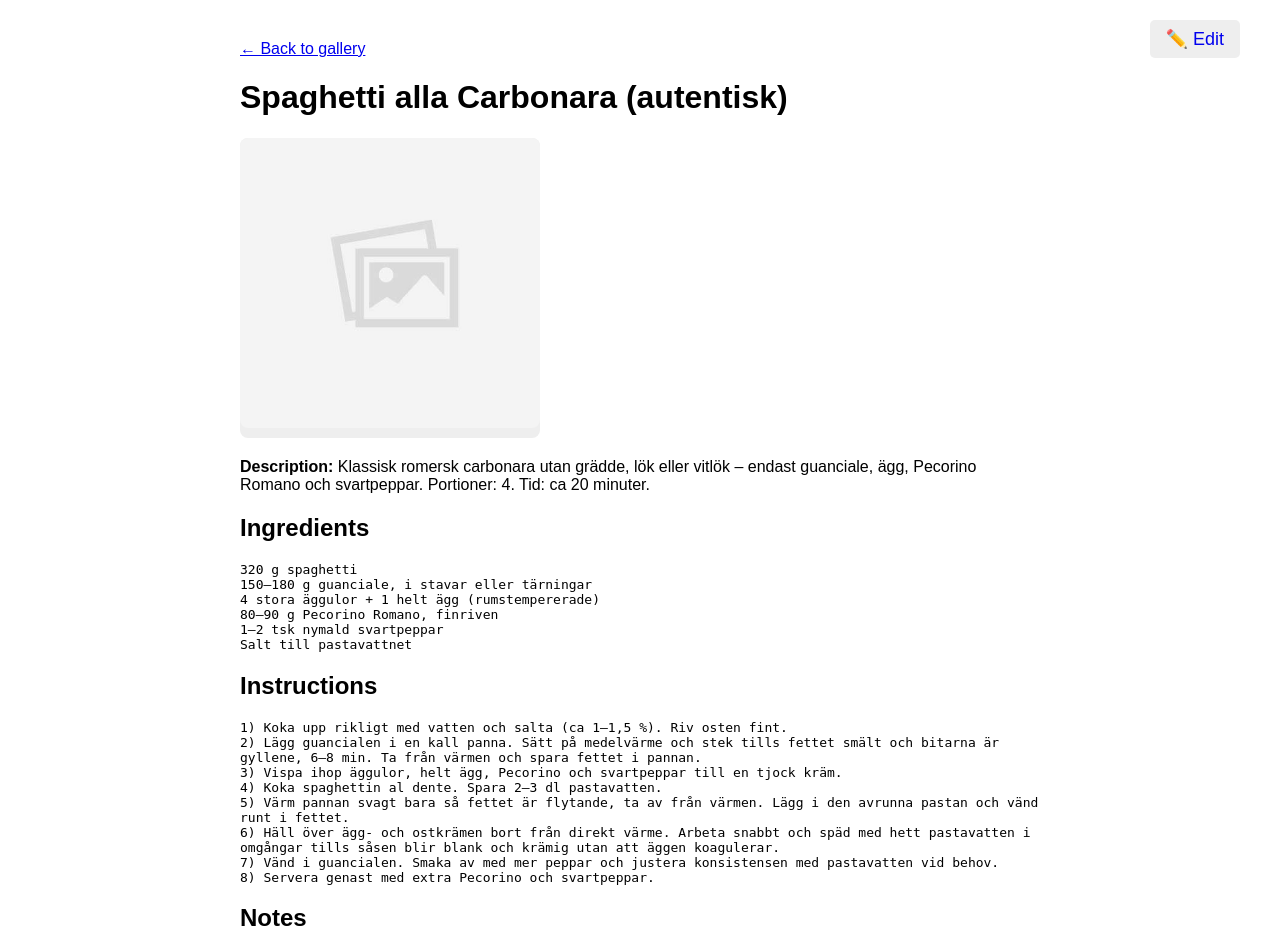
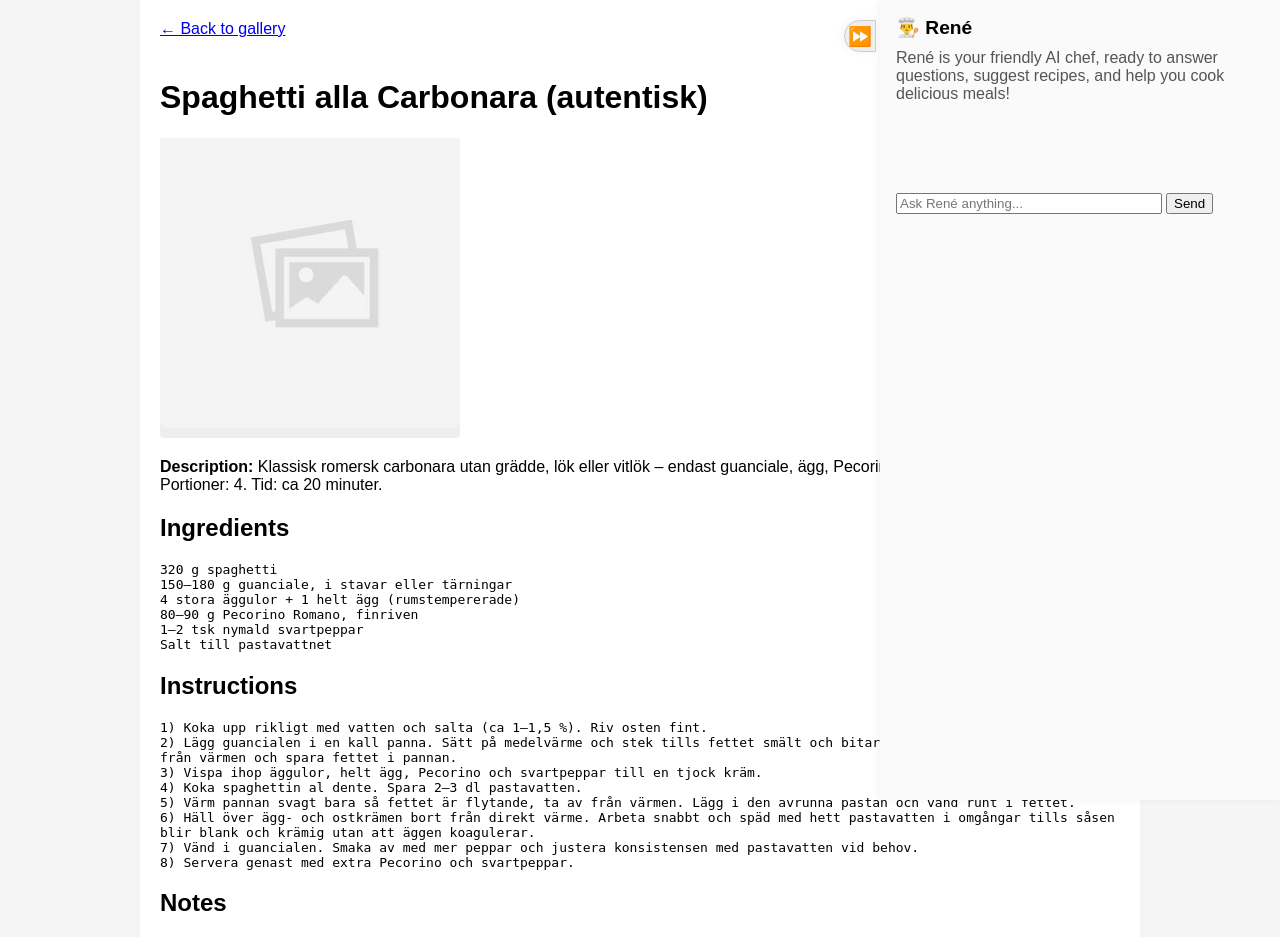
Before and after one commit to stranger-nils/recipe-db, a Flask app: page /recipe/2 in a window 1280 px wide. Shown: the top 937 px of the page. Run offline with Flask 3, Linux system fonts and the light colour scheme; data comes from the database, SQL or seed files in the repository; both versions use the stored data as it was after the commit.

Commit message:
front end fixes and updated AI chat

```diff
--- a/app.py
+++ b/app.py
@@ -72,36 +72,56 @@ def sql_sandbox():
 
 @app.route('/chat', methods=['POST'])
 def chat():
-    user_input = request.form['message']
+    user_input = request.form['message'].strip()
+
+    # System prompt with persona + strict recipe format contract
+    SYSTEM_PROMPT = (
+        "You are René, an AI sous chef. "
+        "Your role is to support the user (the head chef) with professional, accurate, and encouraging culinary help. "
+        "Be concise by default; expand with steps or deeper detail when asked. "
+        "Offer small, thoughtful improvements (seasoning, technique, presentation) without being bossy. "
+        "Use a warm, confident tone; light culinary metaphors are okay. End with a supportive note when it fits.\n\n"
+        "RECIPE OUTPUT CONTRACT (IMPORTANT):\n"
+        "- If the user asks for a recipe, a variation of a recipe, or a full method for a dish, "
+        "you MUST output exactly two sections with these exact headings:\n"
+        "Ingredients:\n"
+        "Instructions:\n"
+        "- Under 'Ingredients:', list one ingredient per line in the form: "
+        "\"<amount> <unit> <ingredient>\" (no bullets). Examples: \"200 g spaghetti\", \"1 tbsp olive oil\". "
+        "If unit is not applicable, omit it: \"1 lemon\".\n"
+        "- Under 'Instructions:', provide a numbered method using Arabic numerals, like:\n"
+        "1. Step one\n"
+        "2. Step two\n"
+        "3. ...\n"
+        "- Do not include any other sections (no 'Notes', no 'Servings') unless the user explicitly asks.\n"
+        "- If the user asks only for ideas/tips (not a full recipe), answer normally without the two sections.\n"
+        "- If the user asks for partial info (e.g., only ingredients), supply only what was asked — still honoring the format where relevant.\n"
+    )
 
     # Create session history if it doesn't exist yet
     if 'chat_history' not in session:
         session['chat_history'] = [
-            {"role": "system", "content": (
-                "You are an AI recipe assistant connected to a SQLite database. "
-                "You can help users generate, modify, and insert recipes. "
-                "When asked to generate SQL, do so based on the current context in the table `recipe` (columns: id, title, description, ingredients, instructions, image_url, tags)."
-            )}
+            {"role": "system", "content": SYSTEM_PROMPT}
         ]
 
-    # Add the user's message to history
+    # Append user message
     session['chat_history'].append({"role": "user", "content": user_input})
 
-    # Send full history to OpenAI
+    # Call OpenAI
     response = client.chat.completions.create(
-        model="gpt-5",
-        messages=session['chat_history']
-    )
-
+            model="gpt-5",
+            messages=session['chat_history']
+        )
     reply = response.choices[0].message.content
 
-    # Add assistant's reply to history
+    # Append assistant reply and persist session
     session['chat_history'].append({"role": "assistant", "content": reply})
 
     # Save session
     session.modified = True
 
     return reply
+
 
 
 @app.route('/recipe/<int:recipe_id>')
--- /dev/null
+++ b/templates/chat_widget.html
@@ -0,0 +1,93 @@
+<style>
+#rene-sidebar {
+    position: fixed;
+    top: 0;
+    right: 0;
+    width: 400px;
+    max-width: 90vw;
+    height: 100vh;
+    background: #fafafa;
+    box-shadow: -2px 0 8px rgba(0,0,0,0.05);
+    z-index: 1000;
+    transition: transform 0.3s;
+    display: flex;
+    flex-direction: column;
+}
+#rene-sidebar.collapsed {
+    transform: translateX(100%);
+}
+#rene-toggle {
+    position: absolute;
+    left: -36px;
+    top: 20px;
+    width: 32px;
+    height: 32px;
+    border-radius: 16px 0 0 16px;
+    background: #eee;
+    border: 1px solid #ccc;
+    cursor: pointer;
+    font-size: 1.2em;
+    z-index: 1001;
+    display: flex;
+    align-items: center;
+    justify-content: center;
+    box-shadow: -2px 0 8px rgba(0,0,0,0.05);
+}
+</style>
+<div id="rene-sidebar">
+    <button id="rene-toggle">⏩</button>
+    <div style="padding: 16px;">
+        <span style="font-size: 1.2em; font-weight: bold;">👨‍🍳 René</span>
+        <p style="color: #555; margin-top: 10px; margin-bottom: 20px;">
+            René is your friendly AI chef, ready to answer questions, suggest recipes, and help you cook delicious meals!
+        </p>
+        <div id="chat-output" style="min-height:60px; margin-bottom:10px;"></div>
+        <form id="chat-form">
+            <input id="chat-input" type="text" placeholder="Ask René anything..." style="width:70%;" required>
+            <button type="submit">Send</button>
+        </form>
+    </div>
+</div>
+<script>
+if (!window.reneChatLoaded) {
+    document.addEventListener('DOMContentLoaded', function() {
+        const sidebar = document.getElementById('rene-sidebar');
+        const toggleBtn = document.getElementById('rene-toggle');
+        let collapsed = false;
+        if (toggleBtn) {
+            toggleBtn.addEventListener('click', function() {
+                collapsed = !collapsed;
+                if (collapsed) {
+                    sidebar.classList.add('collapsed');
+                    toggleBtn.innerText = '⏪';
+                } else {
+                    sidebar.classList.remove('collapsed');
+                    toggleBtn.innerText = '⏩';
+                }
+            });
+        }
+        // Chat logic
+        const chatForm = document.getElementById('chat-form');
+        if (chatForm) {
+            chatForm.addEventListener('submit', async function(e) {
+                e.preventDefault();
+                const input = document.getElementById('chat-input').value;
+                const responseDiv = document.getElementById('chat-output');
+                responseDiv.innerText = "Thinking...";
+
+                const formData = new FormData();
+                formData.append("message", input);
+
+                const response = await fetch("/chat", {
+                    method: "POST",
+                    body: formData
+                });
+
+                const text = await response.text();
+                responseDiv.innerText = text;
+            });
+        }
+    });
+    window.reneChatLoaded = true;
+}
+</script>
--- a/templates/recipe_detail.html
+++ b/templates/recipe_detail.html
@@ -4,15 +4,37 @@
     <meta charset="UTF-8">
     <title>{{ recipe[1] }}</title>
     <style>
-        body { font-family: Arial; max-width: 800px; margin: 40px auto; }
+        body {
+        font-family: Arial;
+        margin: 0;
+        padding: 0;
+        min-height: 100vh;
+        display: flex;
+        justify-content: center;
+        background: #f5f5f5;
+        }
+        .main-layout {
+            display: flex;
+            gap: 40px;
+            width: 100vw;
+            justify-content: center;
+            position: relative;
+        }
+        .main-content {
+            flex: 2;
+            max-width: 1000px;
+            background: #fff;
+            padding: 20px;
+            box-sizing: border-box;
+        }
         img { width: 100%; border-radius: 8px; margin-bottom: 20px; }
         .back { margin-bottom: 20px; display: block; }
         pre { white-space: pre-wrap; }
         .image-square {
-            width: 300px;           /* Set your desired square size */
+            width: 300px;
             height: 300px;
             overflow: hidden;
-            border-radius: 8px;
+            border-radius: 4px;
             margin-bottom: 20px;
             display: flex;
             align-items: center;
@@ -22,20 +44,22 @@
         .image-square img {
             width: 100%;
             height: 100%;
-            object-fit: cover;      /* This crops and centers the image */
+            object-fit: cover;
             object-position: center;
             display: block;
         }
     </style>
 </head>
 <body>
-
+<div class="main-layout">
+    <div class="main-content">
+        <div style="display: flex; justify-content: space-between; align-items: center; margin-bottom: 20px;">
             <a href="/" class="back">← Back to gallery</a>
-    <a href="{{ url_for('edit_recipe', recipe_id=recipe[0]) }}" style="position: absolute; top: 20px; right: 40px; text-decoration: none; font-size: 18px; background: #eee; padding: 8px 16px; border-radius: 5px;">✏️ Edit</a>
-
+            <a href="{{ url_for('edit_recipe', recipe_id=recipe[0]) }}" style="text-decoration: none; font-size: 18px; background: #eee; padding: 8px 16px; border-radius: 5px;">✏️ Edit</a>
+        </div>
         <h1>{{ recipe[1] }}</h1>
         <div class="image-square">
-        <img src="{{ recipe[5] or 'https://via.placeholder.com/600x300?text=No+Image' }}" alt="Image of {{ recipe[1] }}">
+            <img src="{{ recipe[5] if recipe[5] else url_for('static', filename='uploads/placeholder.jpeg') }}" alt="Image of {{ recipe[1] }}">
         </div>
         <p><strong>Description:</strong> {{ recipe[2] }}</p>
 
@@ -49,6 +73,8 @@
         <pre>{{ recipe[7] }}</pre>
 
         <p><strong>Tags:</strong> {{ recipe[6] }}</p>
-
+    </div>
+</div>
+{% include 'chat_widget.html' %}
 </body>
 </html>
```
Also changed, not shown: templates/edit_recipe.html (+28 -1 lines), templates/index.html (+70 -43 lines), README.md, recipe.db, static/uploads/placeholder.jpeg (added). Lines whose indentation alone changed are shown as unchanged.
